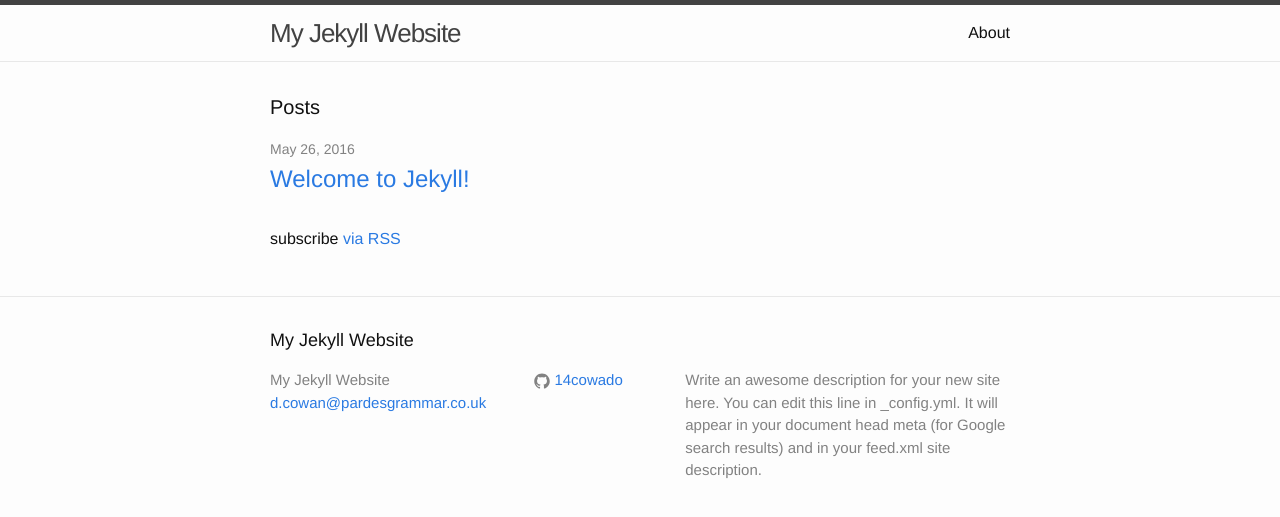
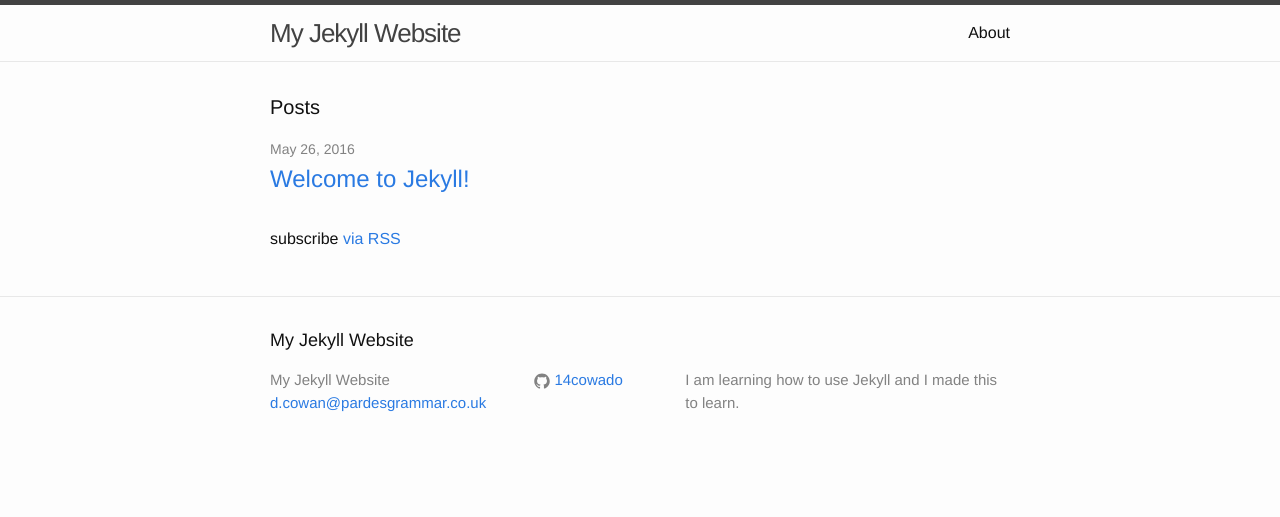
Before and after one commit to 14cowado/14cowado, a Jekyll site: the page built from index.html, in a window 1280 px wide. Shown: the top 517 px of the page. Built offline with Jekyll 4.4.1, drawn with Linux system fonts in a browser that asks for light colours.

Commit message:
Update _config.yml

```diff
--- a/_config.yml
+++ b/_config.yml
@@ -9,12 +9,10 @@
 title: My Jekyll Website
 email: d.cowan@pardesgrammar.co.uk
 description: > # this means to ignore newlines until "baseurl:"
-  Write an awesome description for your new site here. You can edit this
-  line in _config.yml. It will appear in your document head meta (for
-  Google search results) and in your feed.xml site description.
+  I am learning how to use Jekyll and I made this to learn.
 baseurl: "" # the subpath of your site, e.g. /blog
 url: "http://yourdomain.com" # the base hostname & protocol for your site
-github_username:  14cowado
+github_username:  '14cowado'
 
 # Build settings
 markdown: kramdown
```
